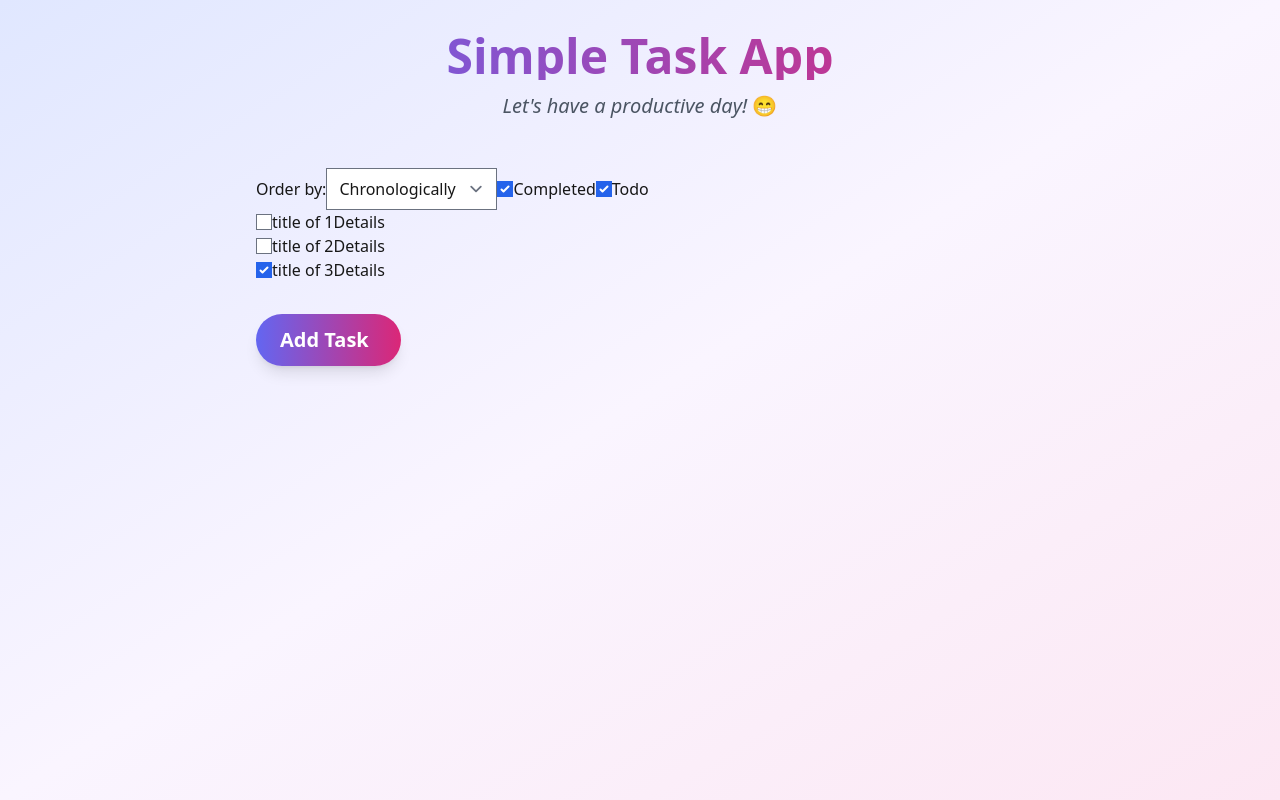
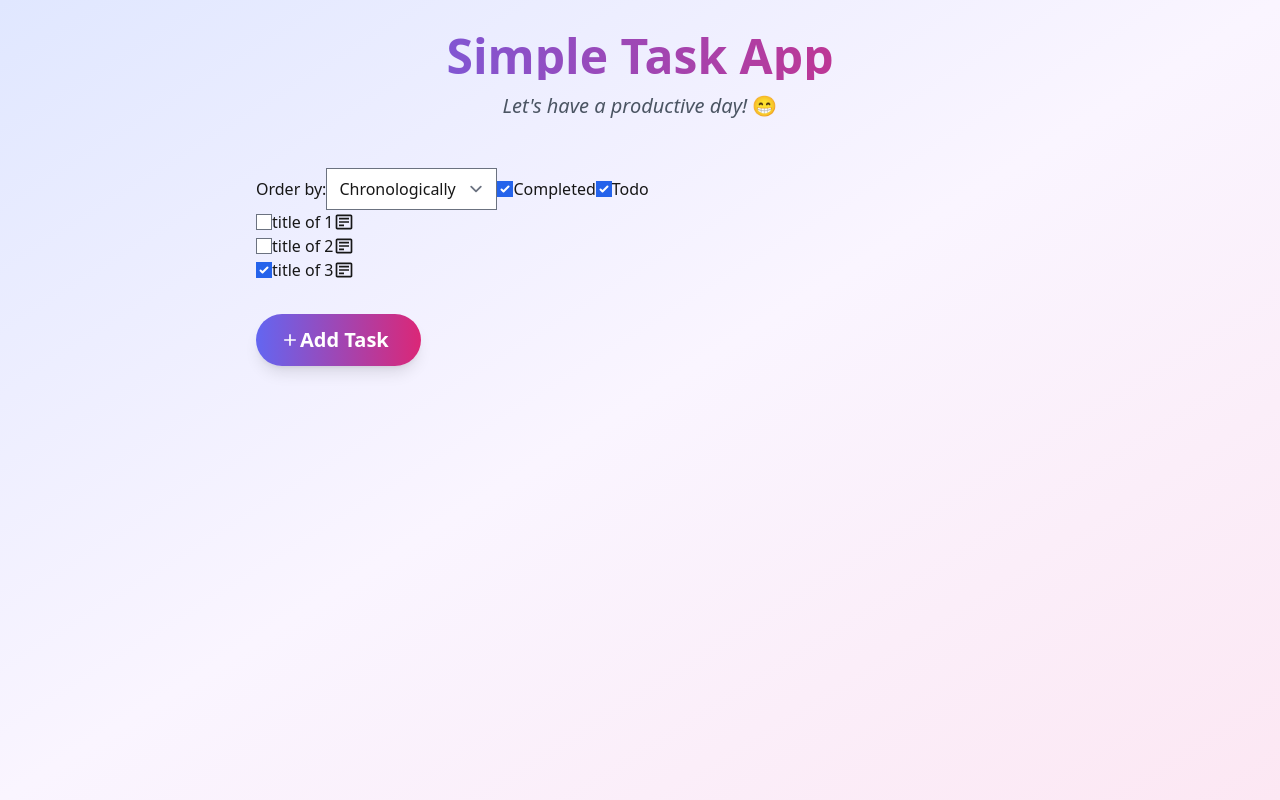
Before and after one commit to Gratic/nextjs-todo-app-frontend, a Next.js app: page / in a window 1280 px wide. Built offline with nearby package versions, Linux system fonts and the light colour scheme.

Commit message:
ui: fixed lint errors

```diff
--- a/src/app/page.tsx
+++ b/src/app/page.tsx
@@ -2,11 +2,9 @@
 
 import CommandBar from "@/lib/ui/CommandBar";
 import ListOfTaskCards from "@/lib/ui/ListOfTaskCards";
-import { BiDetail, BiPlus } from "react-icons/bi";
+import { BiPlus } from "react-icons/bi";
 
 export default function Home() {
-
-
 
     return (
         <div className="min-h-screen bg-gradient-to-br from-indigo-100 via-purple-50 to-pink-100 p-8 font-sans">
@@ -15,7 +13,7 @@ export default function Home() {
                 {/* Header */}
                 <div className="text-center mb-12 transform hover:scale-105 transition-transform duration-300">
                     <h1 className="text-5xl font-extrabold text-transparent bg-clip-text bg-gradient-to-r from-indigo-500 to-pink-600 mb-3">Simple Task App</h1>
-                    <p className="text-xl text-gray-600"><span className="italic">Let's have a productive day!</span> 😁</p>
+                    <p className="text-xl text-gray-600"><span className="italic">Let&apos;s have a productive day!</span> 😁</p>
                 </div>
 
                 {/* Command bar */}
@@ -29,6 +27,7 @@ export default function Home() {
                 rounded-full shadow-lg transition-all duration-300 hover:shadow-xl hover:scale-105
                 focus:ring-2 focus:ring-offset-2 focus:ring-indigo-500
                 flex items-center justify-center w-full sm:w-auto">
+                    <BiPlus className="text-xl"/>
                     <span className="mr-2 text-xl">
                         Add Task
                     </span>
--- a/src/lib/ui/ListOfTaskCards.tsx
+++ b/src/lib/ui/ListOfTaskCards.tsx
@@ -26,7 +26,7 @@ export default function ListOfTaskCards() {
     return (
         <div className="bg-white bg-opacity-40 backdrop-blur-xl rounded-2xl shadow-xl overflow-hidden transition-all duration-300 hover:shadow-2xl">
             {showedTasks.map((task, index, arr) =>
-                <TaskCard task={task} index={index} last={arr.length-1 === index} />
+                <TaskCard key={task.id} task={task} index={index} last={arr.length-1 === index} />
             )}
         </div>
     );
--- a/src/lib/ui/TaskCard.tsx
+++ b/src/lib/ui/TaskCard.tsx
@@ -20,7 +20,6 @@ export default function TaskCard({ task, index, last } : { task: Task, index: nu
 
     return  (
         <div
-            key={task.id}
             className={`border-b border-gray-200 p-5 flex justify-between items-center hover:bg-white hover:bg-opacity-60 transition-all duration-300
                 ${ index === 0 ? 'rounded-t-2xl' : ''}
                 ${ last ? 'border-b-0 rounded-b-2xl' : '' } `}
@@ -36,7 +35,7 @@ export default function TaskCard({ task, index, last } : { task: Task, index: nu
                 </p>
             </div>
             <button className="text-indigo-500 hover:text-indigo-700 transition-colors duration-300">
-                <span className="font-semibold">Details</span>
+                <span className="font-semibold text-xl"><BiDetail /></span>
             </button>
         </div>
     );
```
